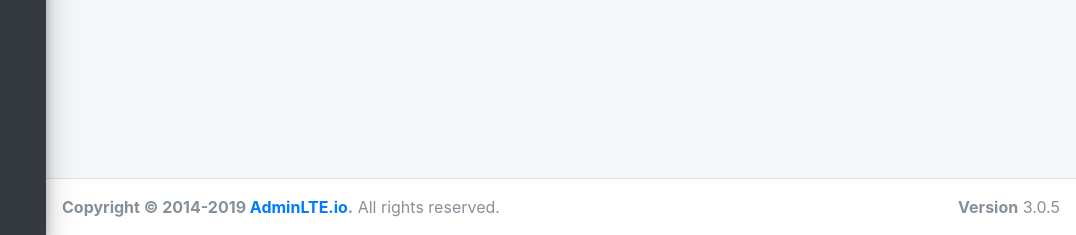
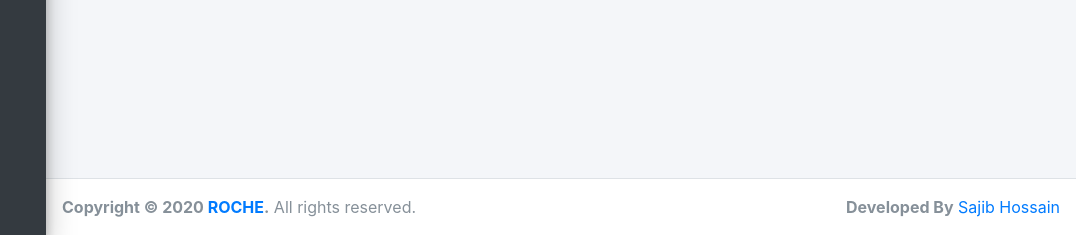
Before and after one commit to noel319/event-manage-system, a Django app: page / in a window 1280 px wide. Shown: the part 565-800 px from the top of the page, without its empty margins (204-1280 px from the left). Run offline with Django 3.2, Linux system fonts and the light colour scheme; some libraries are stand-ins or nearby versions.

Commit message:
add footer credit

```diff
--- a/templates/base/footer.html
+++ b/templates/base/footer.html
@@ -1,7 +1,7 @@
 <footer class="main-footer">
-    <strong>Copyright &copy; 2014-2019 <a href="http://adminlte.io">AdminLTE.io</a>.</strong>
+    <strong>Copyright &copy; 2020 <a href="#">ROCHE</a>.</strong>
     All rights reserved.
     <div class="float-right d-none d-sm-inline-block">
-      <b>Version</b> 3.0.5
+      <b>Developed By</b> <a href="http://sajib1066.github.io/">Sajib Hossain</a>
     </div>
 </footer>
```
